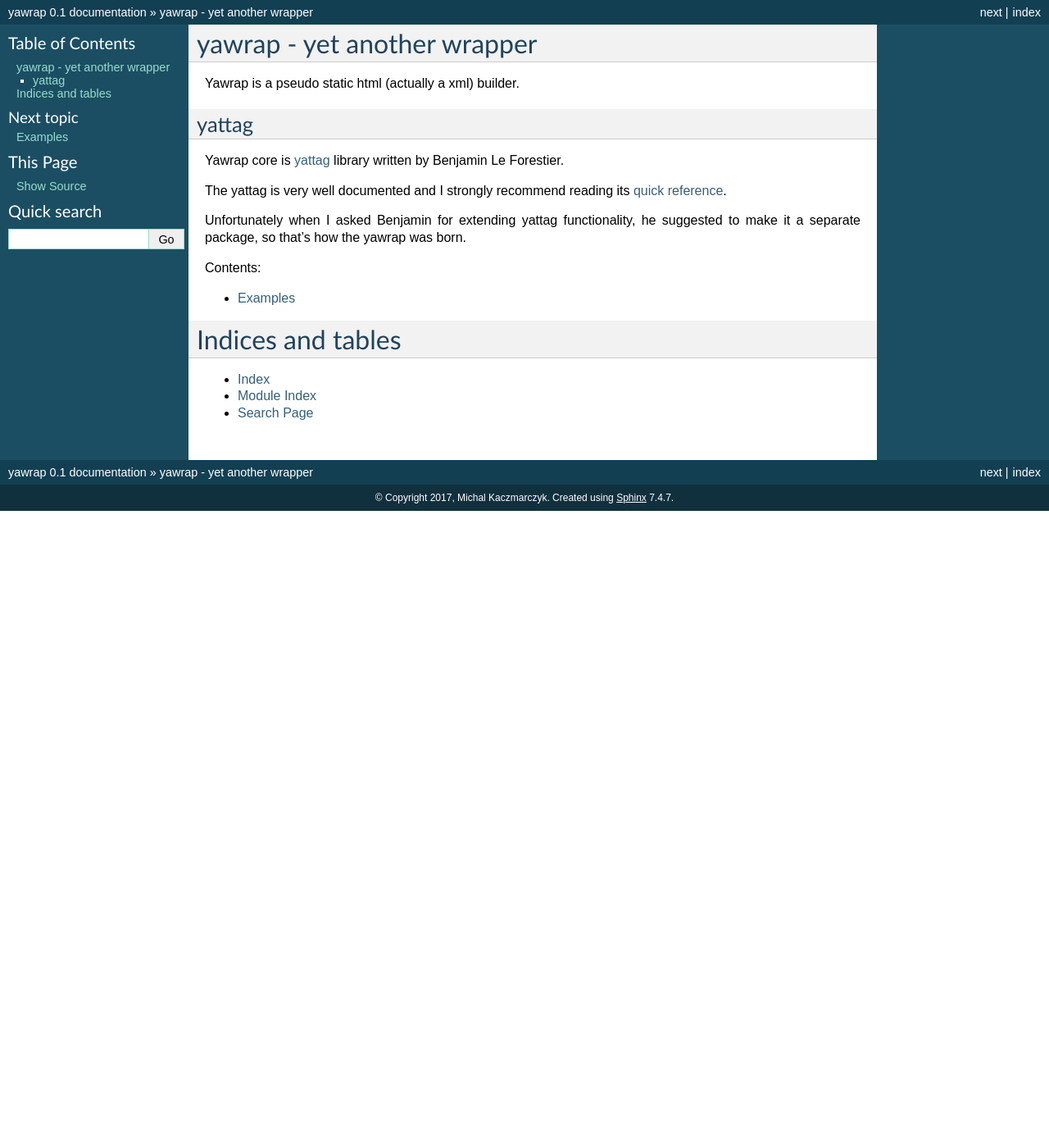
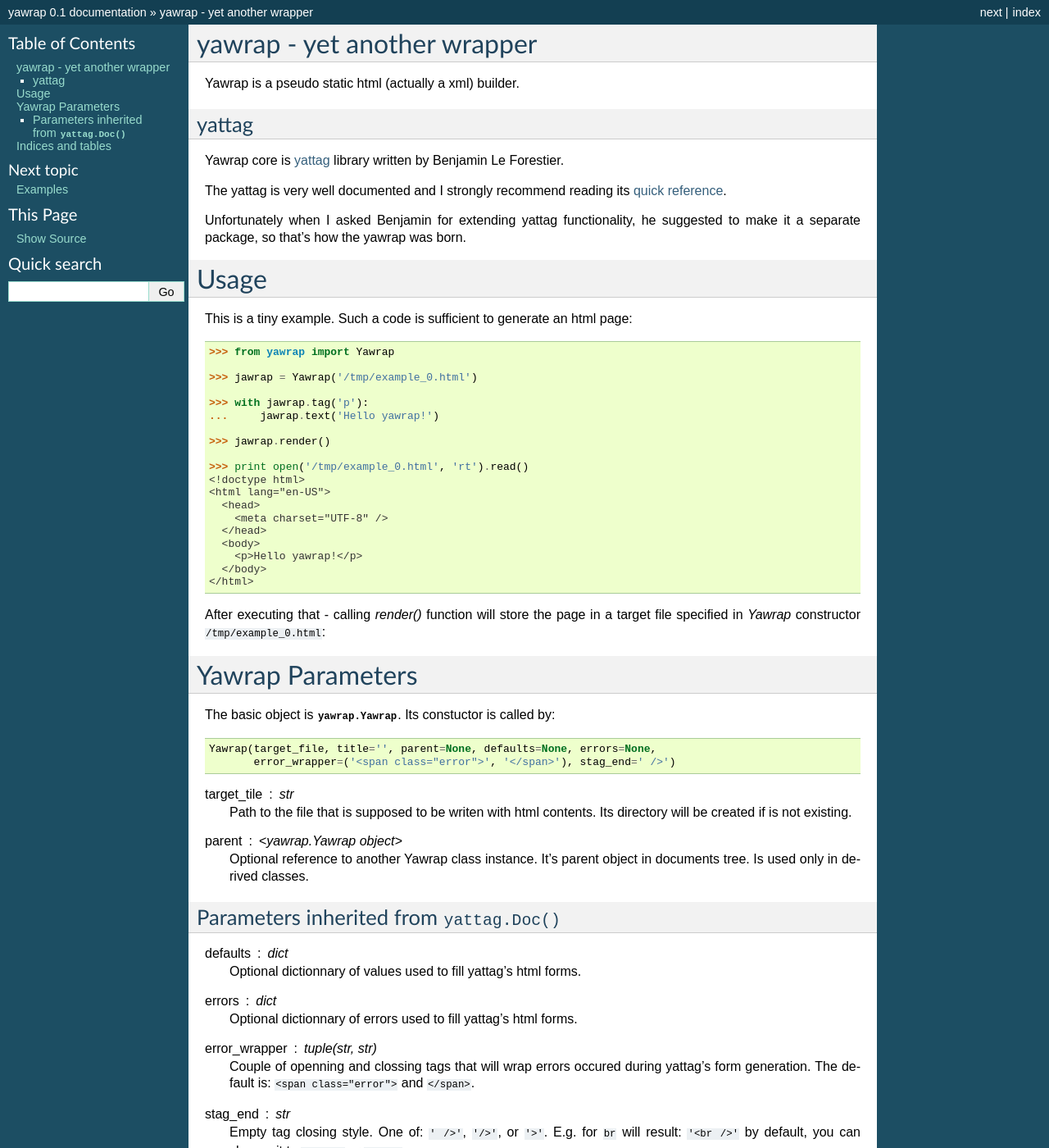
Before and after one commit to kamichal/yarap, a Sphinx documentation site: the page built from docs/source/index.rst, in a window 1280 px wide and 1400 px high. Shown: the whole window at 82% size. Built offline with Sphinx 7.4.7, drawn with Linux system fonts in a browser that asks for light colours; some of the changed text lies outside the part shown.

Commit message:
working on docs

```diff
--- a/docs/source/index.rst
+++ b/docs/source/index.rst
@@ -18,6 +18,75 @@ Unfortunately when I asked Benjamin for extending yattag functionality,
 he suggested to make it a separate package, so that's how the yawrap was born.
 
 
+
+Usage
+=====
+
+This is a tiny example. Such a code is sufficient to generate an html page:
+
+.. doctest::
+
+    >>> from yawrap import Yawrap
+
+    >>> jawrap = Yawrap('/tmp/example_0.html')
+
+    >>> with jawrap.tag('p'):
+    ...     jawrap.text('Hello yawrap!')
+
+    >>> jawrap.render()
+
+    >>> print open('/tmp/example_0.html', 'rt').read()
+    <!doctype html>
+    <html lang="en-US">
+      <head>
+        <meta charset="UTF-8" />
+      </head>
+      <body>
+        <p>Hello yawrap!</p>
+      </body>
+    </html>
+
+After executing that - calling `render()` function will store the
+page in a target file specified in `Yawrap` constructor ``/tmp/example_0.html``:
+
+Yawrap Parameters
+=================
+
+The basic object is :class:`yawrap.Yawrap`. Its constuctor is called by::
+
+    Yawrap(target_file, title='', parent=None, defaults=None, errors=None,
+           error_wrapper=('<span class="error">', '</span>'), stag_end=' />')
+
+
+target_tile : str
+    Path to the file that is supposed to be writen with html contents. Its directory will be created if is not existing.
+
+parent : <yawrap.Yawrap object>
+    Optional reference to another Yawrap class instance. It's parent object in documents tree.
+    Is used only in derived classes.
+
+
+Parameters inherited from ``yattag.Doc()``
+------------------------------------------
+
+defaults : dict
+    Optional dictionnary of values used to fill yattag's html forms.
+
+errors : dict
+    Optional dictionnary of errors used to fill yattag's html forms.
+
+error_wrapper : tuple(str, str)
+    Couple of openning and clossing tags that will wrap errors occured during yattag's form generation.
+    The default is: ``<span class="error">`` and ``</span>``.
+
+stag_end : str
+    Empty tag closing style. One of:  ``' />'``, ``'/>'``, or ``'>'``.
+    E.g. for ``br`` will result: ``'<br />'`` by default, you can change it to ``'<br/>'`` or ``'<br>'``.
+
+for more info, please visit: `Yattag - HTML forms rendering <http://www.yattag.org/#html-forms-rendering>`_.
+
+
+
 Contents:
 
 .. toctree::
```
Also changed, not shown: docs/source/examples.rst (+7 -5 lines).
